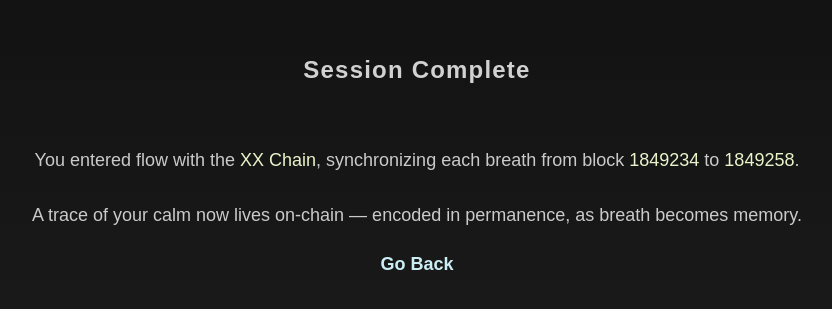
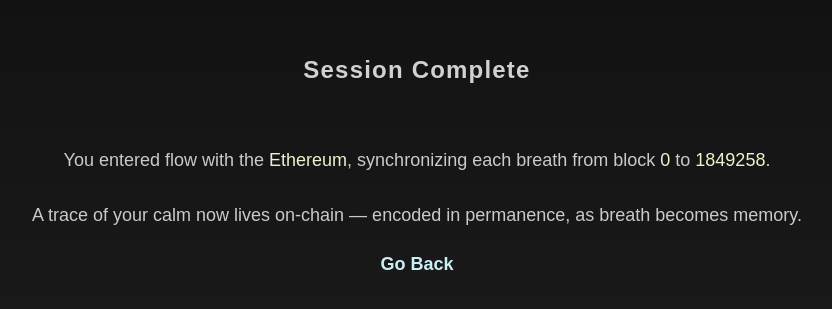
Before and after one commit to fish-in-waters-cjp/breathe-zen, a Next.js app in the folder frontend/: page /result in a window 1280 px wide. Shown: the part 237-546 px from the top of the page, without its empty margins (223-1055 px from the left). Built offline with nearby package versions, Linux system fonts and the light colour scheme; what @rainbow-me/rainbowkit, wagmi would draw is missing.

Commit message:
feat: get chain and startTime from context

```diff
--- a/frontend/src/pages/result.tsx
+++ b/frontend/src/pages/result.tsx
@@ -5,6 +5,8 @@
 import { useEffect, useState } from "react";
 import styles from "../styles/Result.module.css";
 import { getBreathMessage } from "../hooks/getBreathMessage";
+import { useBreath } from "../contexts/BreathContext";
+import { chainSettings, formatDuration } from "./settings";
 
 export default function Result() {
   const [message, setMessage] = useState<{
@@ -12,10 +14,12 @@
     part2: React.ReactElement;
   } | null>(null);
 
+  const { chain, startBlock } = useBreath();
   const [blockNumber, setBlockNumber] = useState(1);
   // const provider = useProvider();
   const router = useRouter();
 
+  //TODO:
   // useEffect(() => {
   //   async function fetchBlock() {
   //     const block = await provider.getBlockNumber();
@@ -24,17 +28,18 @@
   //   fetchBlock();
   // }, [provider]);
 
-  //TODO: Hard-coded session details; adjust these as needed.
-  const chainName = "XX Chain";
-  const duration = "10 minutes";
-  const startBlock = 1849234;
-  const endBlock = 1849258;
+  const chainName = chain
+    ? chain.charAt(0)?.toUpperCase() + chain.slice(1)
+    : "Ethereum";
+  const totalDuration = chainSettings[chain ?? "ethereum"]?.totalDuration;
+  const duration = formatDuration(totalDuration);
+  const endBlock = 1849258; //TODO:
 
   useEffect(() => {
     const selected = getBreathMessage(
       chainName,
       duration,
-      startBlock,
+      startBlock ?? 0,
       endBlock
     );
     setMessage(selected);
--- a/frontend/src/pages/settings.tsx
+++ b/frontend/src/pages/settings.tsx
@@ -1,8 +1,8 @@
 "use client";
 
 import { useRouter } from "next/navigation";
-import { useState } from "react";
 import styles from "../styles/Settings.module.css";
+import { useBreath } from "../contexts/BreathContext";
 
 // Hard-coded settings for each chain.
 // Each chain has a blockTime (seconds per block) and a fixed totalDuration (in seconds).
@@ -12,21 +12,21 @@
   totalDuration: number;
 }
 
-const chainSettings: { [key: string]: ChainSettings } = {
-  mainnet: {
-    label: "Mainnet",
-    blockTime: 15, // e.g., 15 sec per block
-    totalDuration: 60, // 1 minute
+export const chainSettings: { [key: string]: ChainSettings } = {
+  ethereum: {
+    label: "Ethereum",
+    blockTime: 12, // e.g., 12 sec per block
+    totalDuration: 12, // 12 sec
   },
   polygon: {
     label: "Polygon",
     blockTime: 2, // 2 sec per block
-    totalDuration: 10, // 10 sec
+    totalDuration: 30, // 30 sec
   },
   optimism: {
     label: "Optimism",
     blockTime: 2, // 2 sec per block
-    totalDuration: 30, // 30 sec
+    totalDuration: 60, // 1 minute
   },
   arbitrum: {
     label: "Arbitrum",
@@ -41,7 +41,7 @@
 };
 
 // Helper to format seconds into a human‑readable string.
-const formatDuration = (seconds: number) => {
+export const formatDuration = (seconds: number) => {
   if (seconds < 60) return `${seconds} sec`;
   const minutes = Math.floor(seconds / 60);
   const remSec = seconds % 60;
@@ -50,16 +50,13 @@
 
 export default function Settings() {
   const router = useRouter();
-  const [chain, setChain] = useState("mainnet");
-  const currentSettings = chainSettings[chain];
+  const { chain, setChain } = useBreath();
+  const currentSettings = chainSettings[chain ?? "ethereum"];
   const { blockTime, totalDuration } = currentSettings;
-  // Calculate approximate block count
   const blocksCount = Math.floor(totalDuration / blockTime);
 
   const goBack = () => router.push("/");
   const handleSave = () => {
-    // Save settings here (e.g., in context or localStorage)
-    // localStorage.setItem('settings', JSON.stringify({ chain, settings: currentSettings }));
     goBack();
   };
 
@@ -73,7 +70,7 @@
           Select Chain:
           <select
             className={styles.select}
-            value={chain}
+            value={chain ?? "ethereum"}
             onChange={(e) => setChain(e.target.value)}
           >
             {Object.keys(chainSettings).map((key) => (
```
Also changed, not shown: frontend/src/pages/meditate.tsx (+51 -28 lines).
